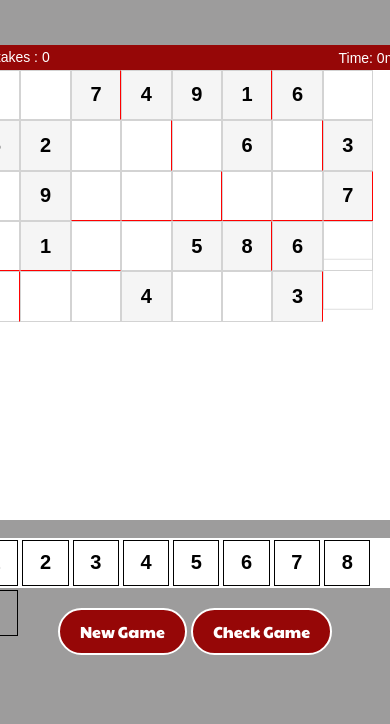
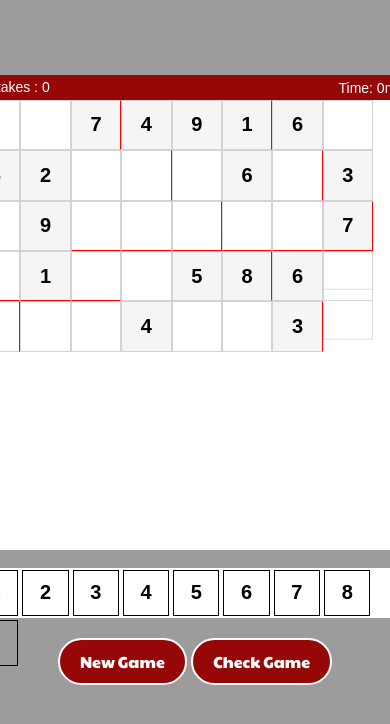
Before and after one commit to az2007/az2007.github.io, a website: page sudoku.html in a window 390 px wide. Shown: the part 80-804 px from the top of the page. Drawn offline with nearby package versions, Linux system fonts and the light colour scheme; a web font is replaced by a local one.

Commit message:
Update sudoku.css

```diff
--- a/sudoku.css
+++ b/sudoku.css
@@ -154,6 +154,19 @@ header {
   max-width: 600px;
   margin: 0 auto;
   text-align: center;
+  margin-top: 130px;
+}
+
+@media screen and (max-width: 768px) {
+  .game_container {
+    margin-top: 80px;
+  }
+}
+
+@media screen and (max-width: 576px) {
+  .game_container {
+    margin-top: 60px;
+  }
 }
 
 .tile {
@@ -279,3 +292,7 @@ header {
 .check-game-btn:active {
   transform: scale(0.95);
 }
+
+.active {
+  background-color: rgba(150, 7, 7, 0.5);
+}
```
